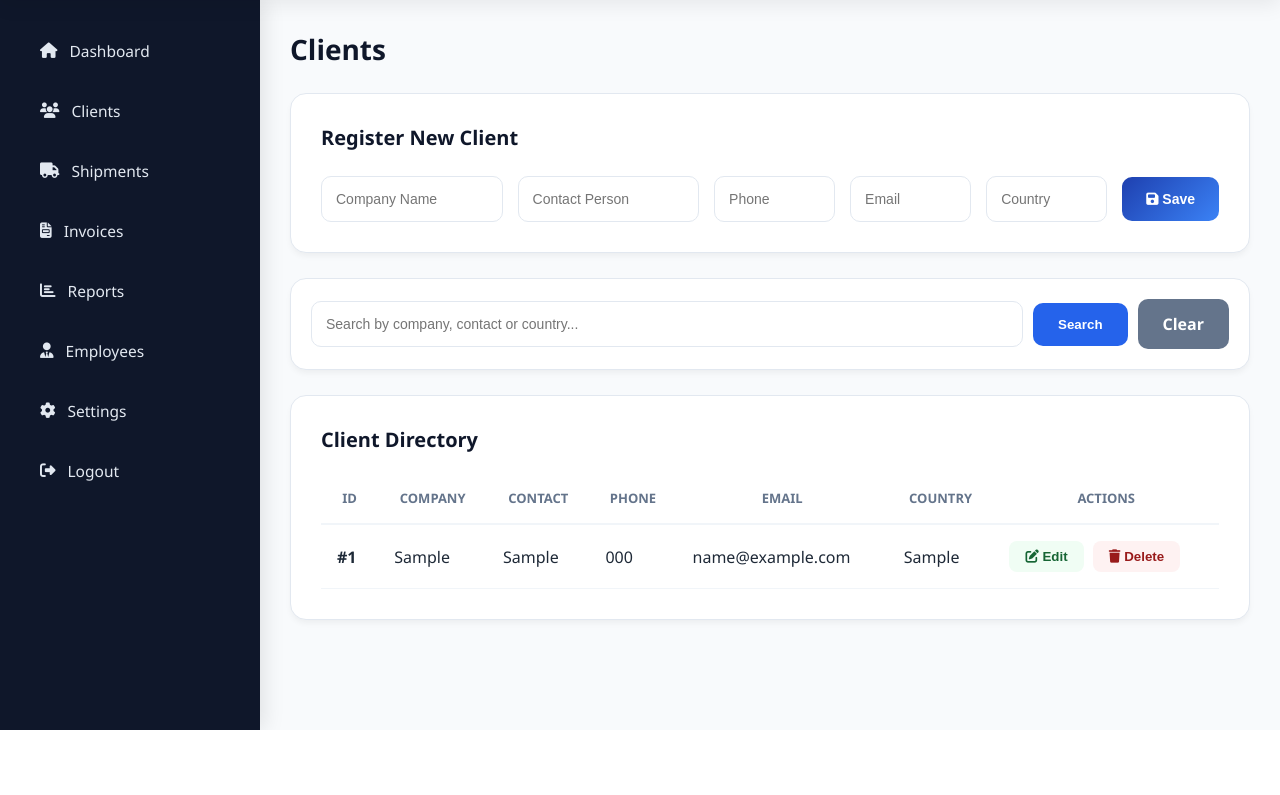
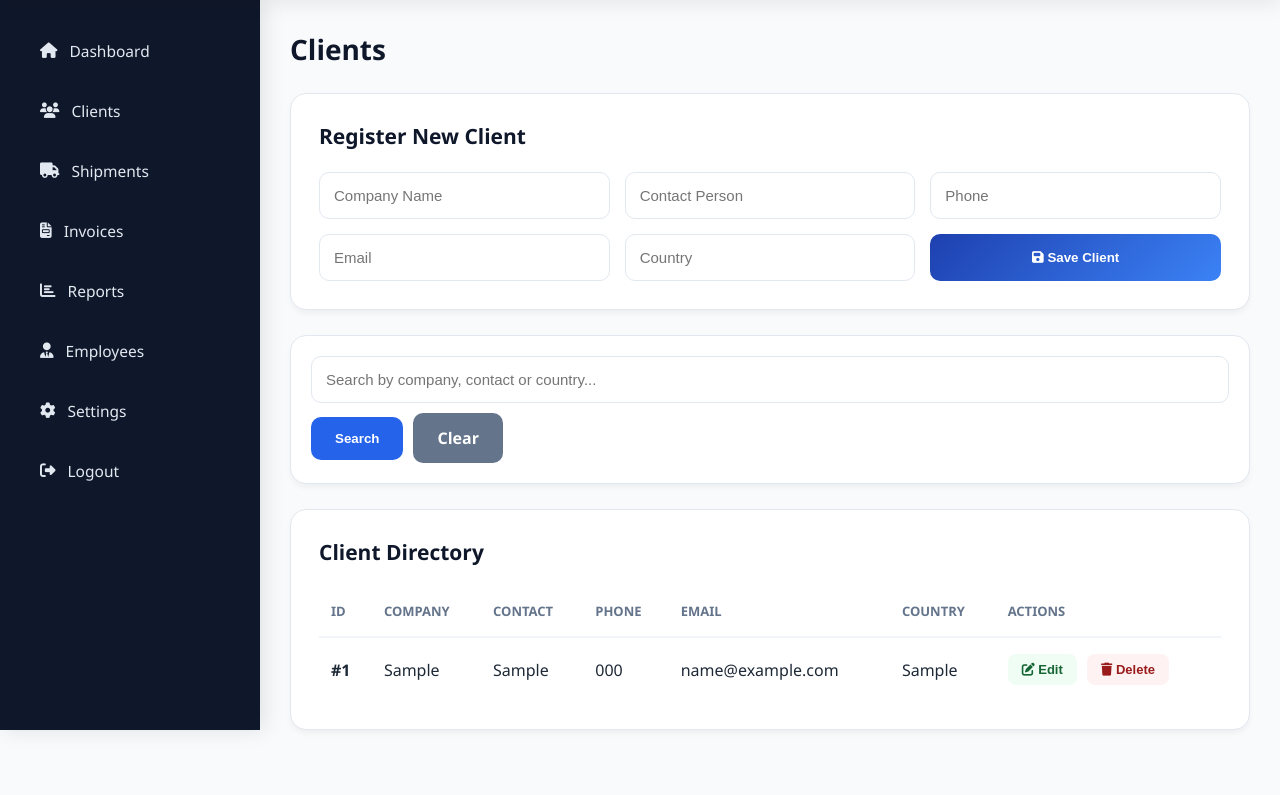
Before and after one commit to sukumar001reddyp-creator/logistics-crm, a Flask app: page /clients in a window 1280 px wide. Shown: the part 70-865 px from the top of the page. Before the commit the page ends 800 px from the top, so only its background shows below. Run offline with Flask 3, Linux system fonts and the light colour scheme; a user stored in the database is signed in; tables that the repository leaves empty hold one stand-in row (values such as "Sample post"); some libraries are stand-ins or nearby versions.

Commit message:
fixed dashbord, clients, shipments

```diff
--- a/templates/clients.html
+++ b/templates/clients.html
@@ -6,13 +6,31 @@
 {% block content %}
 <style>
     /* Premium Styling */
-    .premium-card { background: #ffffff; padding: 30px; border-radius: 16px; border: 1px solid #e2e8f0; margin-bottom: 25px; box-shadow: 0 4px 6px -1px rgba(0,0,0,0.05); }
-    .input-field { padding: 14px; border: 1.5px solid #e2e8f0; border-radius: 10px; width: 100%; font-size: 14px; }
-    .input-field:focus { border-color: #2563eb; outline: none; }
+    .premium-card {
+        background: #ffffff;
+        padding: 28px;
+        border-radius: 16px;
+        border: 1px solid #e2e8f0;
+        margin-bottom: 25px;
+        box-shadow: 0 4px 6px -1px rgba(0,0,0,0.05);
+    }
+
+    .input-field {
+        padding: 14px;
+        border: 1.5px solid #e2e8f0;
+        border-radius: 10px;
+        width: 100%;
+        font-size: 15px;
+    }
+
+    .input-field:focus {
+        border-color: #2563eb;
+        outline: none;
+    }
 
     /* Buttons */
     .btn-save {
-        padding: 14px 20px;
+        padding: 14px 24px;
         background: linear-gradient(135deg, #1e40af, #3b82f6);
         color: white;
         border: none;
@@ -21,75 +39,140 @@
         cursor: pointer;
         transition: 0.3s;
         width: 100%;
+    }
+
+    .btn-save:hover {
+        transform: translateY(-2px);
+        box-shadow: 0 5px 15px rgba(30, 64, 175, 0.3);
+    }
+
+    .search-container {
+        display: flex;
+        gap: 10px;
+        align-items: center;
+        flex-wrap: wrap;
+    }
+
+    .btn-search, .btn-clear {
+        padding: 14px 24px;
+        border: none;
+        border-radius: 10px;
+        font-weight: 600;
+        cursor: pointer;
+        white-space: nowrap;
+    }
+
+    .btn-search { background: #2563eb; color: white; }
+    .btn-clear { background: #64748b; color: white; text-decoration: none; display: inline-block; }
+
+    /* Action Buttons */
+    .btn-action {
+        padding: 8px 14px;
+        border-radius: 8px;
+        font-weight: 600;
+        cursor: pointer;
+        border: none;
+        font-size: 13px;
+    }
+
+    .btn-edit { background: #f0fdf4; color: #166534; }
+    .btn-delete { background: #fef2f2; color: #991b1b; }
+
+    /* Table */
+    table { width: 100%; border-collapse: collapse; }
+    th, td { padding: 16px 12px; text-align: left; }
+    th { color: #64748b; font-size: 13px; text-transform: uppercase; border-bottom: 2px solid #f1f5f9; }
+
+    /* ================= MOBILE FRIENDLY ================= */
+    @media (max-width: 992px) {
+        .premium-card {
+            padding: 22px;
+        }
+    }
+
+    @media (max-width: 768px) {
+        .stats-grid, .search-container {
+            flex-direction: column;
+        }
+
+        .premium-card form {
+            grid-template-columns: 1fr !important;
+            gap: 12px;
+        }
+
+        .table-card {
+            padding: 18px;
+            overflow-x: auto;
+        }
+
+        table {
+            min-width: 900px; /* Horizontal scroll on small screens */
+        }
+
+        th, td {
+            padding: 12px 10px;
             font-size: 14px;
         }
-    .btn-save:hover { transform: translateY(-2px); box-shadow: 0 5px 15px rgba(30, 64, 175, 0.3); }
 
-    /* Search Bar Specific */
-    .search-container { display: flex; gap: 10px; align-items: center; }
-    .search-container .input-field { flex: 1; margin: 0; }
-    .btn-search { padding: 14px 25px; background: #2563eb; color: white; border: none; border-radius: 10px; font-weight: 600; cursor: pointer; }
-    .btn-clear { padding: 14px 25px; background: #64748b; color: white; border: none; border-radius: 10px; font-weight: 600; cursor: pointer; text-decoration: none; }
-
-    /* Action Buttons */
-    .btn-action { padding: 8px 16px; border-radius: 8px; font-weight: 600; cursor: pointer; border: none; transition: 0.2s; }
-    .btn-edit { background: #f0fdf4; color: #166534; }
-    .btn-edit:hover { background: #dcfce7; }
-    .btn-delete { background: #fef2f2; color: #991b1b; }
-    .btn-delete:hover { background: #fee2e2; }
+        .btn-action {
+            padding: 7px 12px;
+            font-size: 12px;
+        }
+    }
 </style>
 
-<!-- Add New Client - Single Row -->
+<!-- Add New Client -->
 <div class="premium-card">
-    <h2 style="margin-bottom: 25px; font-size: 20px; color: #0f172a;">Register New Client</h2>
-    <form action="/add_client" method="POST" style="display: grid; grid-template-columns: 1.5fr 1.5fr 1fr 1fr 1fr 0.8fr; gap: 15px; align-items: center;">
+    <h2 style="margin-bottom: 22px; font-size: 21px; color: #0f172a;">Register New Client</h2>
+    <form action="/add_client" method="POST" style="display: grid; grid-template-columns: repeat(auto-fit, minmax(240px, 1fr)); gap: 15px;">
         <input type="text" name="company" class="input-field" placeholder="Company Name" required>
         <input type="text" name="contact_person" class="input-field" placeholder="Contact Person" required>
         <input type="text" name="phone" class="input-field" placeholder="Phone" required>
         <input type="email" name="email" class="input-field" placeholder="Email" required>
         <input type="text" name="country" class="input-field" placeholder="Country" required>
-        <button type="submit" class="btn-save"><i class="fas fa-save"></i> Save</button>
+        <button type="submit" class="btn-save"><i class="fas fa-save"></i> Save Client</button>
     </form>
 </div>
 
 <!-- Search Bar -->
 <div class="premium-card" style="padding: 20px;">
     <form method="GET" action="/clients" class="search-container">
-        <input type="text" name="search" class="input-field" placeholder="Search by company, contact or country..." value="{{ search }}">
+        <input type="text" name="search" class="input-field" placeholder="Search by company, contact or country..." value="{{ search|default('') }}">
         <button type="submit" class="btn-search">Search</button>
-        <a href="/clients" class="btn-clear" style="display: inline-block;">Clear</a>
+        <a href="/clients" class="btn-clear">Clear</a>
     </form>
 </div>
 
 <!-- Clients Table -->
 <div class="premium-card">
-    <h2 style="margin-bottom: 20px; font-size: 20px; color: #0f172a;">Client Directory</h2>
-    <table style="width:100%; border-collapse: collapse;">
+    <h2 style="margin-bottom: 20px; font-size: 21px; color: #0f172a;">Client Directory</h2>
+    <div class="table-card" style="overflow-x: auto;">
+        <table>
             <thead>
-            <tr style="border-bottom: 2px solid #f1f5f9;">
-                <th style="padding:16px; color:#64748b; font-size: 13px; text-transform: uppercase;">ID</th>
-                <th style="padding:16px; color:#64748b; font-size: 13px; text-transform: uppercase;">Company</th>
-                <th style="padding:16px; color:#64748b; font-size: 13px; text-transform: uppercase;">Contact</th>
-                <th style="padding:16px; color:#64748b; font-size: 13px; text-transform: uppercase;">Phone</th>
-                <th style="padding:16px; color:#64748b; font-size: 13px; text-transform: uppercase;">Email</th>
-                <th style="padding:16px; color:#64748b; font-size: 13px; text-transform: uppercase;">Country</th>
-                <th style="padding:16px; color:#64748b; font-size: 13px; text-transform: uppercase;">Actions</th>
+                <tr>
+                    <th>ID</th>
+                    <th>Company</th>
+                    <th>Contact</th>
+                    <th>Phone</th>
+                    <th>Email</th>
+                    <th>Country</th>
+                    <th>Actions</th>
                 </tr>
             </thead>
             <tbody>
                 {% for client in clients %}
-            <tr style="border-bottom: 1px solid #f1f5f9; transition: background 0.2s;" onmouseover="this.style.backgroundColor='#f8fafc'" onmouseout="this.style.backgroundColor='transparent'">
-                <td style="padding:16px; font-weight:600;">#{{ client[0] }}</td>
-                <td style="padding:16px;">{{ client[1] }}</td>
-                <td style="padding:16px;">{{ client[2] }}</td>
-                <td style="padding:16px;">{{ client[3] }}</td>
-                <td style="padding:16px;">{{ client[4] }}</td>
-                <td style="padding:16px;">{{ client[5] }}</td>
-                <td style="padding:16px;">
+                <tr>
+                    <td style="font-weight:600;">#{{ client[0] }}</td>
+                    <td>{{ client[1] }}</td>
+                    <td>{{ client[2] }}</td>
+                    <td>{{ client[3] }}</td>
+                    <td>{{ client[4] }}</td>
+                    <td>{{ client[5] }}</td>
+                    <td>
                         <a href="/edit_client/{{ client[0] }}" style="text-decoration:none;">
                             <button class="btn-action btn-edit"><i class="fas fa-edit"></i> Edit</button>
                         </a>
-                    <a href="/delete_client/{{ client[0] }}" onclick="return confirm('Delete this client?');" style="text-decoration:none; margin-left: 5px;">
+                        <a href="/delete_client/{{ client[0] }}" onclick="return confirm('Delete this client?');" style="text-decoration:none; margin-left: 6px;">
                             <button class="btn-action btn-delete"><i class="fas fa-trash"></i> Delete</button>
                         </a>
                     </td>
@@ -98,5 +181,6 @@
             </tbody>
         </table>
     </div>
+</div>
 
 {% endblock %}
```
Also changed, not shown: templates/dashboard.html (+110 -21 lines), templates/shipments.html (+66 -21 lines). Lines whose indentation alone changed are shown as unchanged.
